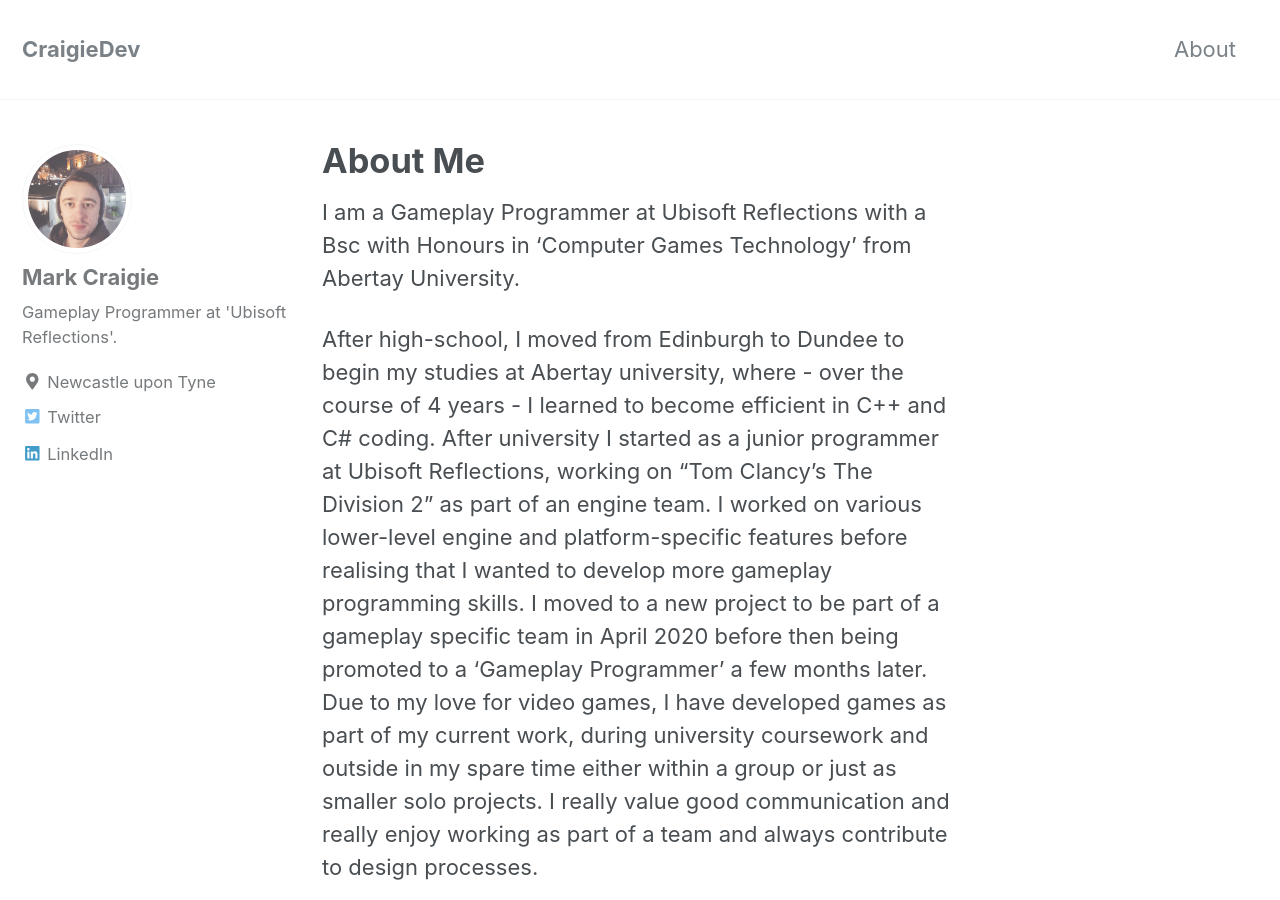
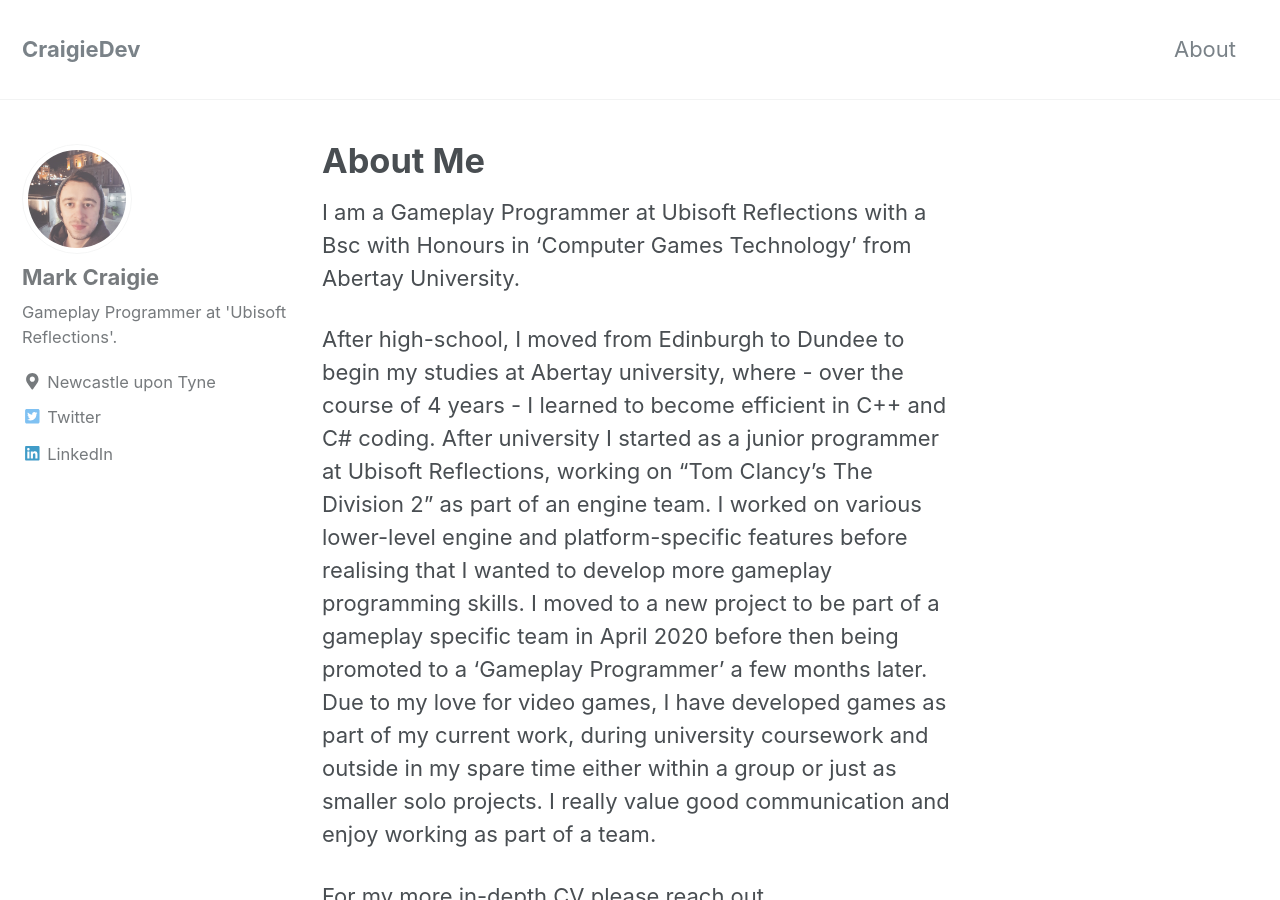
Before and after one commit to LeSmurk/CraigieDev, a Jekyll site: the page built from _pages/about.md, in a window 1280 px wide and 900 px high. Built offline with Jekyll 4.4.1, drawn with Linux system fonts in a browser that asks for light colours; nearby versions of some CDN libraries.

Commit message:
Update about.md

```diff
--- a/_pages/about.md
+++ b/_pages/about.md
@@ -6,7 +6,7 @@ excerpt: "Minimal Mistakes is a flexible two-column Jekyll theme."
 
 I am a Gameplay Programmer at Ubisoft Reflections with a Bsc with Honours in 'Computer Games Technology' from Abertay University.
 
-After high-school, I moved from Edinburgh to Dundee to begin my studies at Abertay university, where - over the course of 4 years - I learned to become efficient in C++ and C# coding. After university I started as a junior programmer at Ubisoft Reflections, working on "Tom Clancy's The Division 2" as part of an engine team. I worked on various lower-level engine and platform-specific features before realising that I wanted to develop more gameplay programming skills. I moved to a new project to be part of a gameplay specific team in April 2020 before then being promoted to a 'Gameplay Programmer' a few months later. Due to my love for video games, I have developed games as part of my current work, during university coursework and outside in my spare time either within a group or just as smaller solo projects. I really value good communication and really enjoy working as part of a team  and always contribute to design processes.
+After high-school, I moved from Edinburgh to Dundee to begin my studies at Abertay university, where - over the course of 4 years - I learned to become efficient in C++ and C# coding. After university I started as a junior programmer at Ubisoft Reflections, working on "Tom Clancy's The Division 2" as part of an engine team. I worked on various lower-level engine and platform-specific features before realising that I wanted to develop more gameplay programming skills. I moved to a new project to be part of a gameplay specific team in April 2020 before then being promoted to a 'Gameplay Programmer' a few months later. Due to my love for video games, I have developed games as part of my current work, during university coursework and outside in my spare time either within a group or just as smaller solo projects. I really value good communication and enjoy working as part of a team.
 
 For my more in-depth CV please reach out.
 
```
